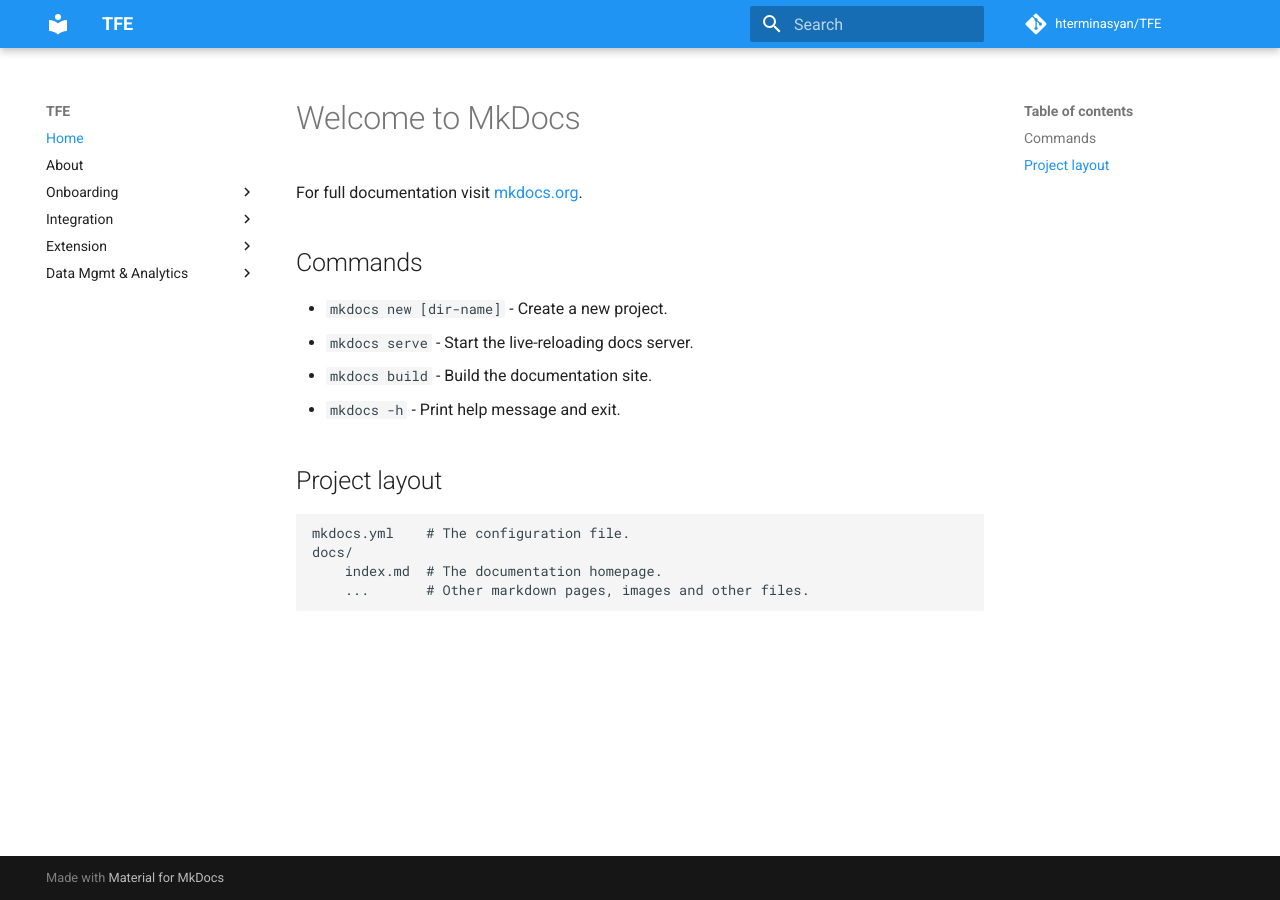
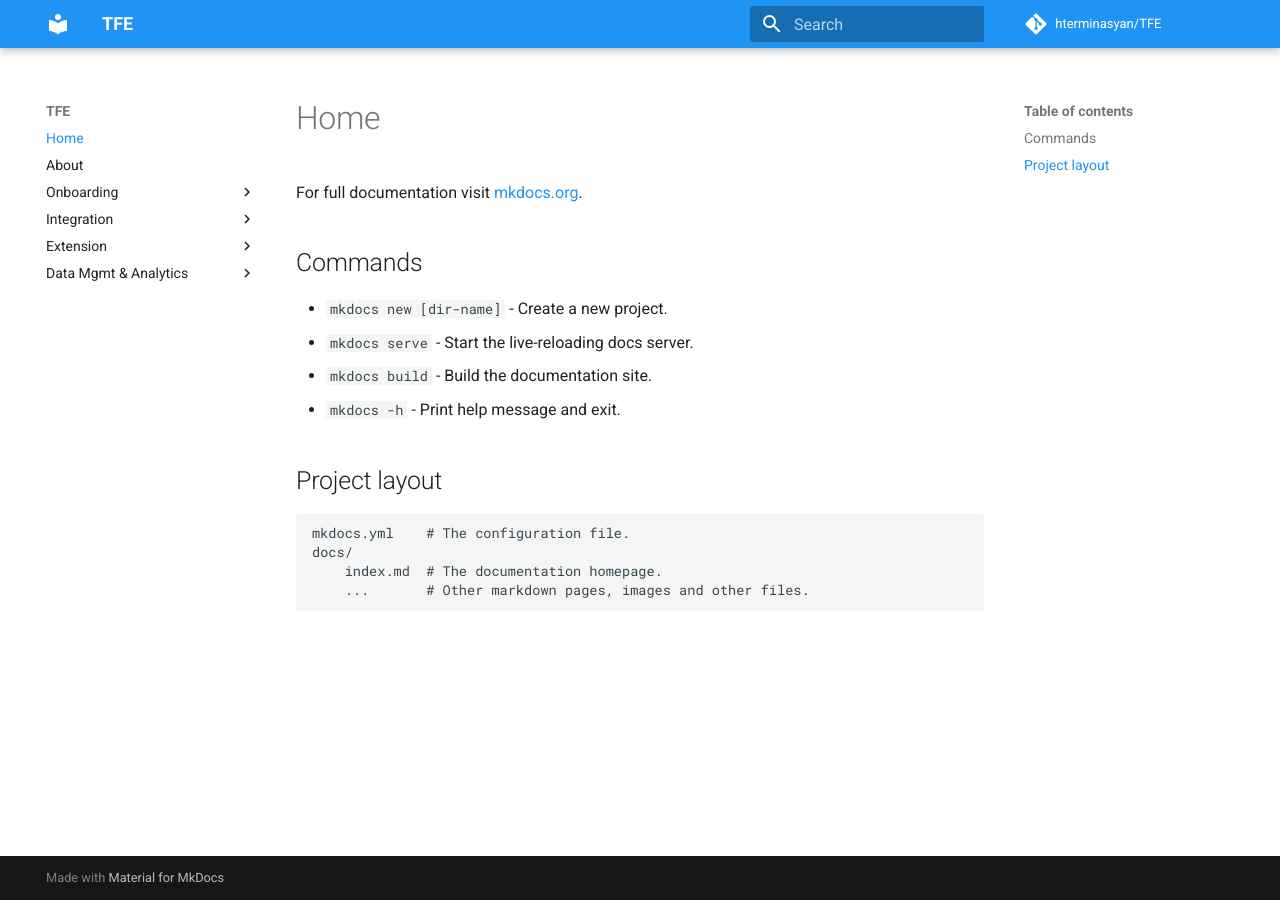
Before and after one commit to maxstreifeneder/TFE, an MkDocs documentation site: the page built from docs/index.md, in a window 1280 px wide. Built offline with MkDocs 1.6.1 and Material for MkDocs 9.7.7, drawn with Linux system fonts in a browser that asks for light colours; comment, search, counter and statistics services are not loaded.

Commit message:
mkdocs search and plugins

```diff
--- a/docs/index.md
+++ b/docs/index.md
@@ -1,4 +1,4 @@
-# Welcome to MkDocs
+# Home
 
 For full documentation visit [mkdocs.org](https://www.mkdocs.org).
 
--- a/mkdocs.yml
+++ b/mkdocs.yml
@@ -26,3 +26,31 @@ nav:
       - Starter Kit: data_mgmt_analytics/datamgmt.md
       - Hands-on: data_mgmt_analytics/analytics.md
       - Use Case: data_mgmt_analytics/analytics.md
+
+plugins:
+  - search
+  - minify:
+      minify_html: true
+
+markdown_extensions:
+  - admonition
+  - attr_list
+  - codehilite:
+      guess_lang: false
+  - toc:
+      permalink: true
+  # PyMdown Extensions Documentation: https://facelessuser.github.io/pymdown-extensions/extensions/betterem/
+  - pymdownx.betterem:
+      smart_enable: all
+  - pymdownx.details
+  - pymdownx.inlinehilite
+  - pymdownx.magiclink
+  - pymdownx.mark
+  - pymdownx.keys
+  - pymdownx.smartsymbols
+  - pymdownx.tabbed
+  - pymdownx.superfences
+  - pymdownx.tasklist:
+      custom_checkbox: true
+  - pymdownx.tilde
+  - pymdownx.caret
```
